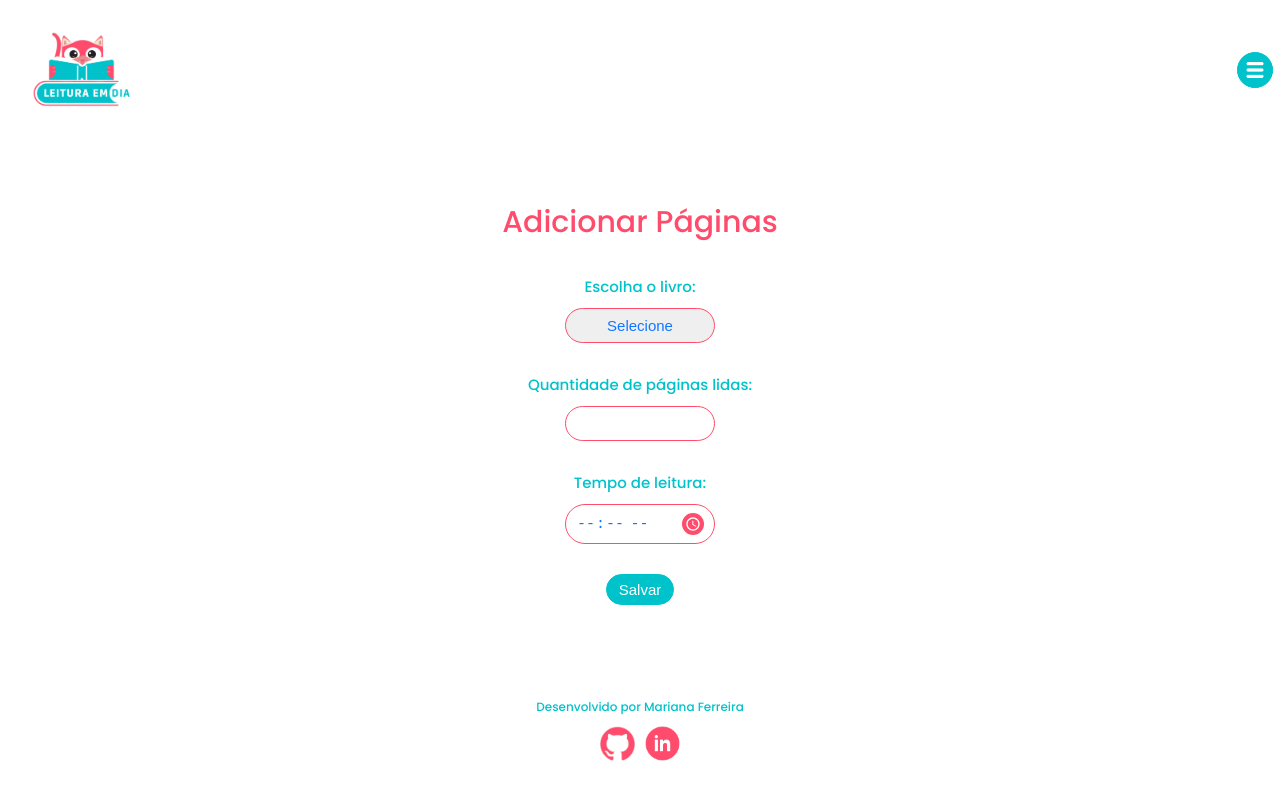
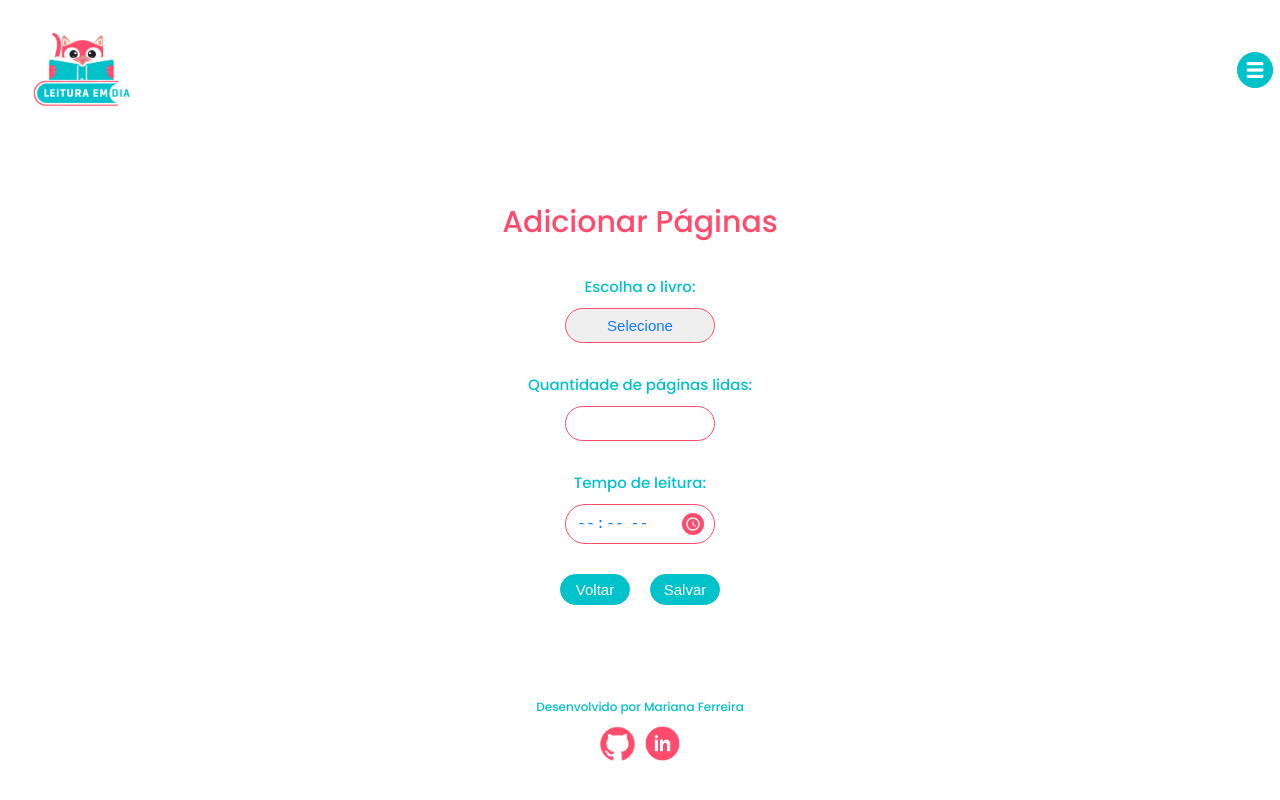
Before and after one commit to mariferreiradev/leitura-em-dia, a Vue app: page /add-paginas in a window 1280 px wide. Built offline with nearby package versions, Linux system fonts and the light colour scheme.

Commit message:
add button to div add-livros

```diff
--- a/src/views/AddPaginasView.vue
+++ b/src/views/AddPaginasView.vue
@@ -17,7 +17,10 @@
             <label for="">Tempo de leitura:</label>
             <input type="time" />
         </div>
-        <button>Salvar</button>
+        <div class="btn">
+            <button>Voltar</button>
+            <button>Salvar</button>
+        </div>
     </div>
 </template>
 
@@ -105,7 +108,15 @@
         border-radius: 100%;
     }
 
+    .btn {
+        display: flex;
+        align-items: center;
+        justify-content: center;
+        gap: 20px;
+    }
+
     button {
+        width: 70px;
         font-size: 15px;
         color: #ffff;
         background-color: #00c2cb;
--- a/src/views/SeusLivrosView.vue
+++ b/src/views/SeusLivrosView.vue
@@ -63,7 +63,8 @@
             <input type="number">
         </div>
         <div class="btn">
-            <button class="btn-add" v-on:click="toggleAddLivros()">Adicionar</button>
+            <button class="btn-primary btn-add" v-on:click="toggleAddLivros()">Voltar</button>
+            <button class="btn-primary btn-add" v-on:click="toggleAddLivros()">Salvar</button>
         </div>
     </div>
     <div class="concluidos" :class="{hidden: concluidos}">
@@ -93,6 +94,9 @@
             <div>
                 <p>Resenha do livro...</p>
             </div>
+        </div>
+        <div class="btn">
+            <button class="btn-primary btn-add" v-on:click="toggleConcluidos()">Voltar</button>
         </div>
     </div>
 </template>
@@ -170,6 +174,11 @@
         display: flex;
         align-items: center;
         justify-content: center;
+        gap: 20px;
+    }
+
+    .btn-primary {
+        width: 70px;
     }
     .btn-add {
         font-size: 15px;
```
